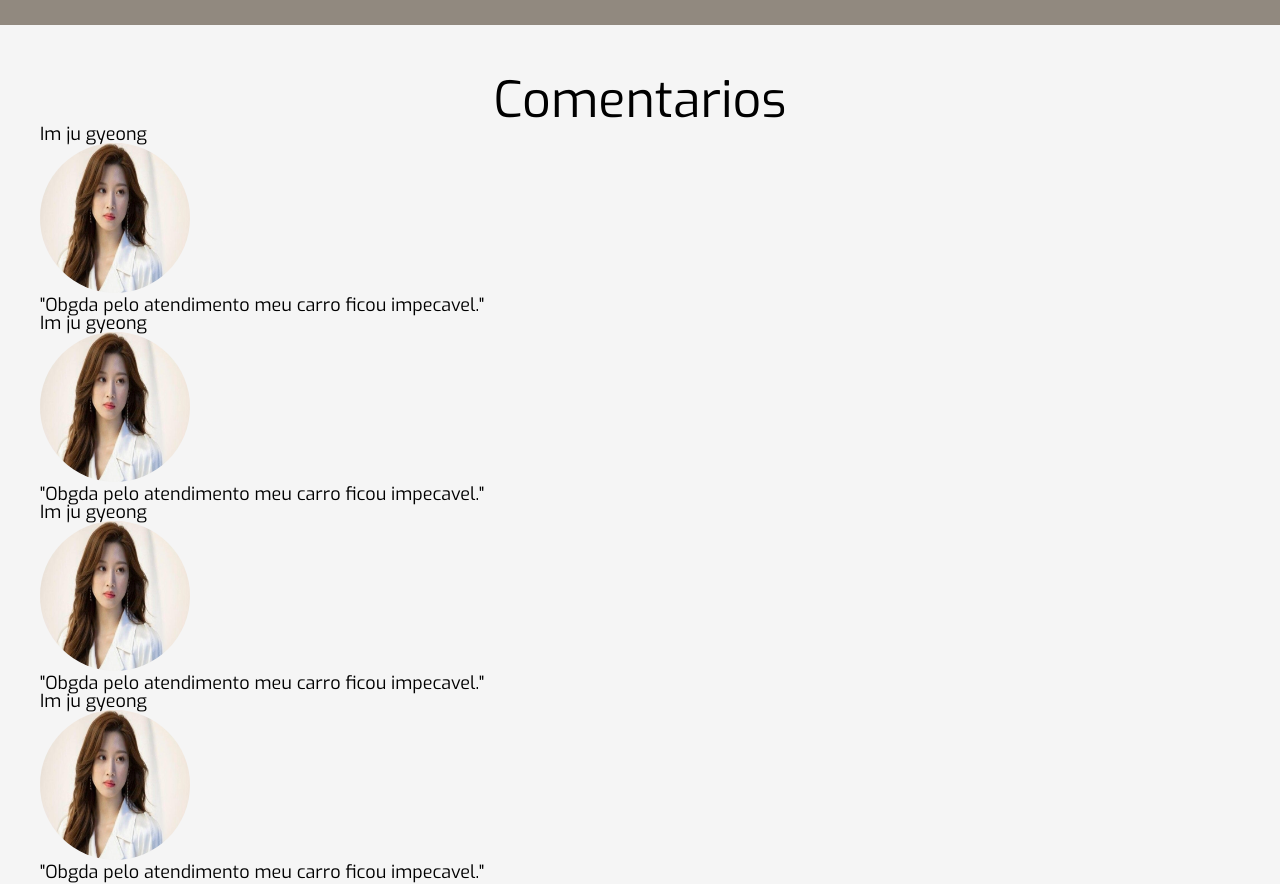
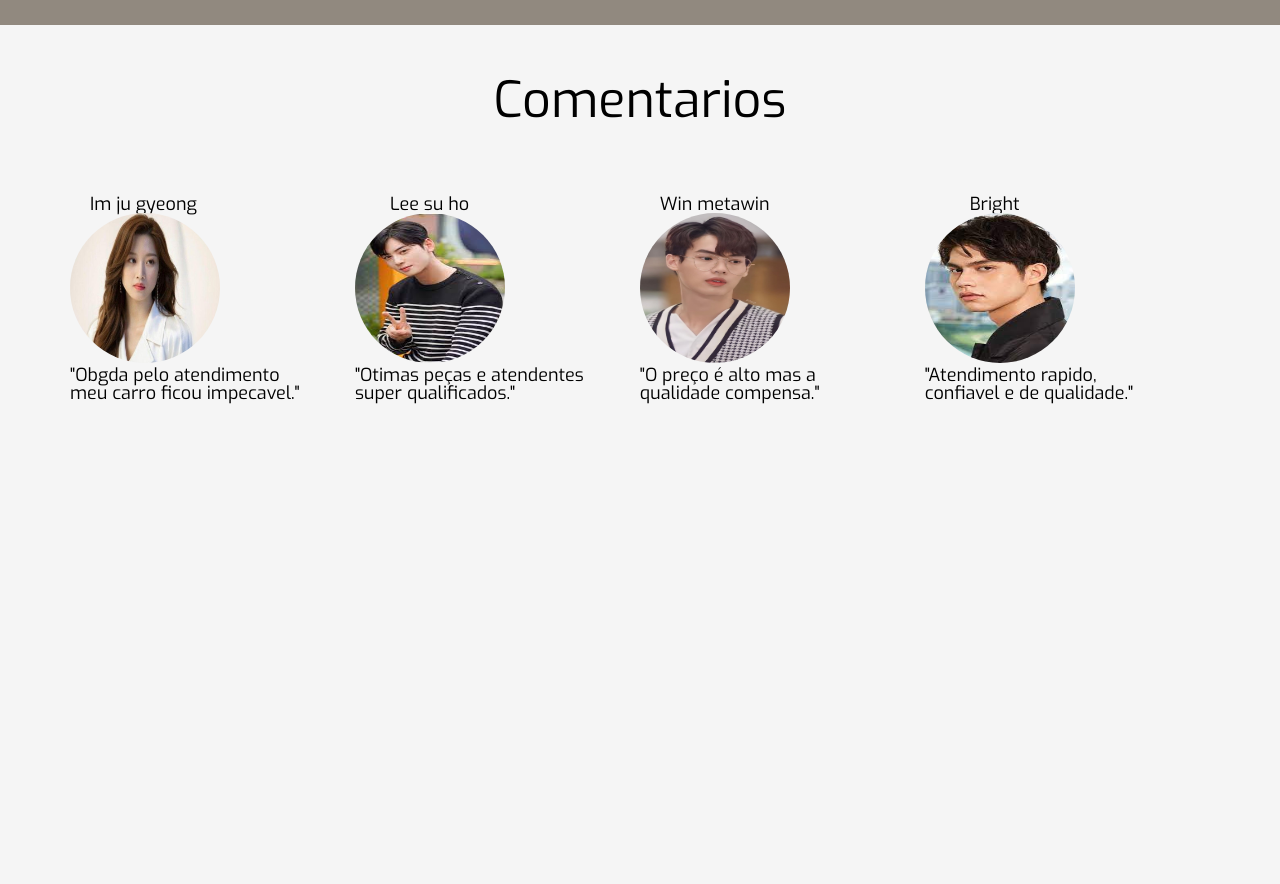
Before and after one commit to kkkbruno/3ipw23-EsteticaMG, a plain HTML site: page index.html in a window 1280 px wide. Shown: the part 1520-2404 px from the top of the page. After the commit the page ends 1925 px from the top, so only its background shows below. Drawn offline with Linux system fonts and the light colour scheme.

Commit message:
Add files via upload

```diff
--- a/CSS/style.css
+++ b/CSS/style.css
@@ -105,3 +105,26 @@ a:hover {
     font-size: 50px;
     text-align: center;
 }
+
+.item{
+    display: inline-block;
+    width: 250px;
+    padding-left: 30px;
+    padding-top: 70px;
+}
+
+.client1{
+    text-indent: 20px;
+}
+
+.client2{
+    text-indent: 35px;
+}
+
+.client3{
+    text-indent: 20px;
+}
+
+.client4{
+    text-indent: 45px;
+}
--- a/index.html
+++ b/index.html
@@ -84,25 +84,31 @@ Com a preocupação em oferecer sempre o melhor para seus clientes, a MG em Gua
 
         <h2> Comentarios </h2>
         <div class="item">
-            <div class="client">Im ju gyeong</div>
+            <div class="client1">Im ju gyeong</div>
             <img class="img" src="img/Im ju gyeong.jpg" alt="">
             <p>
                 "Obgda pelo atendimento meu carro ficou impecavel."
             </p>
-            <div class="client">Im ju gyeong</div>
-            <img class="img" src="img/Im ju gyeong.jpg" alt="">
+        </div>
+            <div class="item">
+                <div class="client2">Lee su ho</div>
+                <img class="img" src="img/Lee su ho.jpeg" alt="">
                 <p>
-                "Obgda pelo atendimento meu carro ficou impecavel."
+                    "Otimas peças e atendentes super qualificados."
                 </p>
-            <div class="client">Im ju gyeong</div>
-            <img class="img" src="img/Im ju gyeong.jpg" alt="">
+            </div>
+            <div class="item">
+                <div class="client3">Win metawin</div>
+                <img class="img" src="img/Win metawin.jpg" alt="">
                 <p>
-                "Obgda pelo atendimento meu carro ficou impecavel."
+                    "O preço é alto mas a qualidade compensa."
                 </p>
-            <div class="client">Im ju gyeong</div>
-            <img class="img" src="img/Im ju gyeong.jpg" alt="">
+            </div>
+            <div class="item">
+                <div class="client4">Bright</div>
+                <img class="img" src="img/Bright.jpeg" alt="">
                 <p>
-                "Obgda pelo atendimento meu carro ficou impecavel."
+                    "Atendimento rapido, confiavel e de qualidade."
                 </p>
             </div>
     </div>
```
Lines whose indentation alone changed are shown as unchanged.
